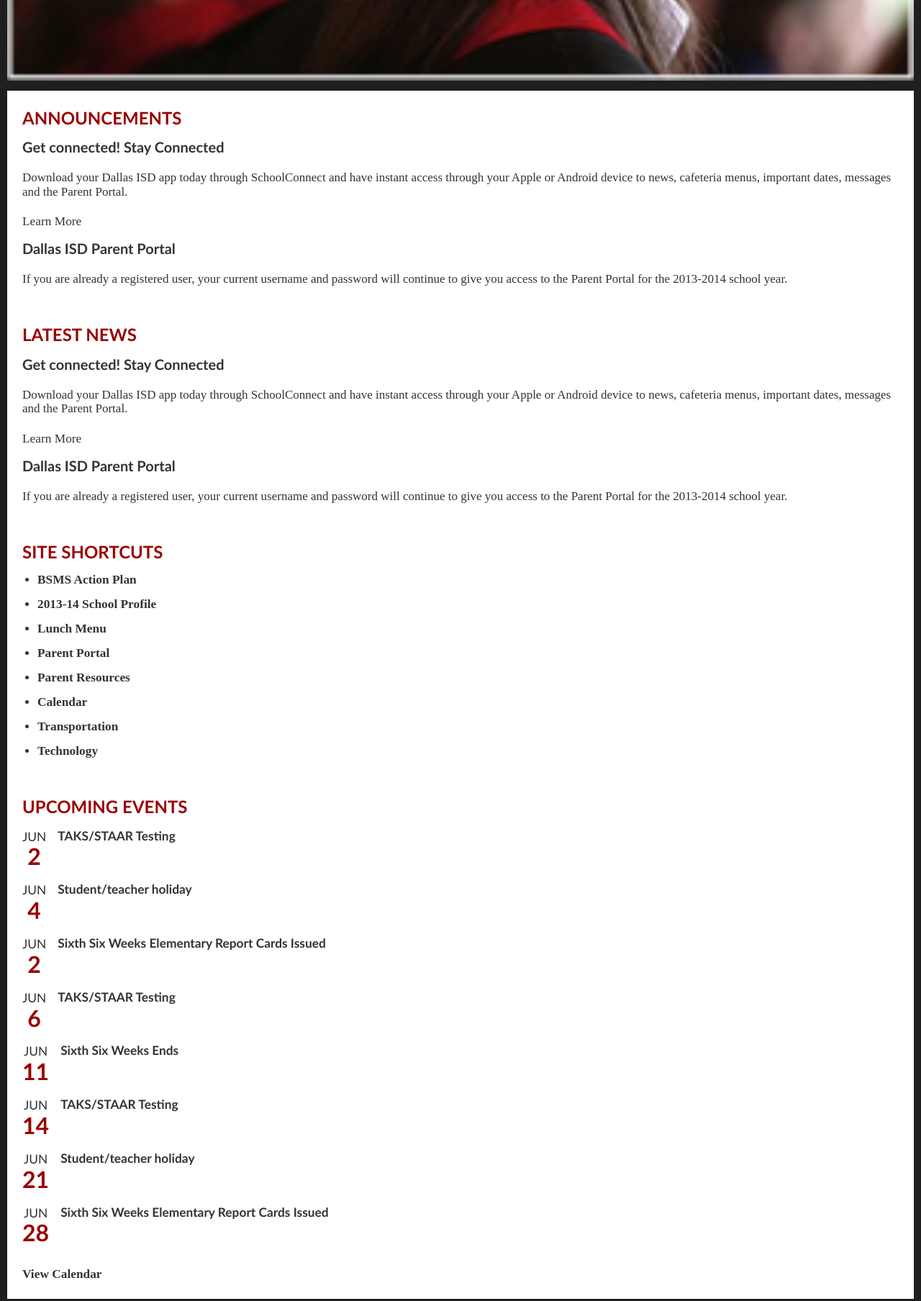
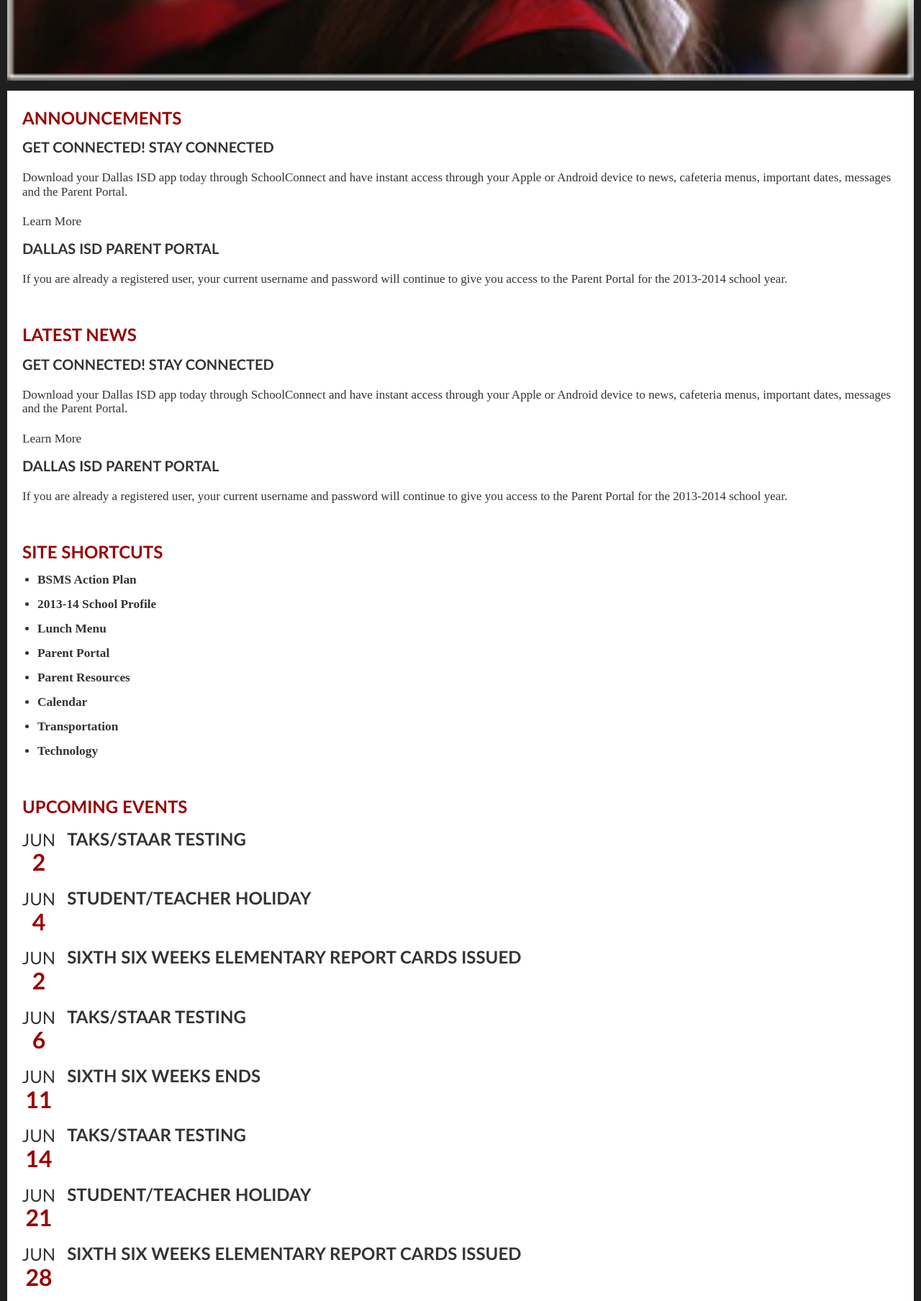
Before and after one commit to MarkCMcConnell/blackboard, a website: page index.html in a window 1280 px wide. Shown: the part 900-2708 px from the top of the page at 72% size. Drawn offline with Linux system fonts and the light colour scheme.

Commit message:
Refactor html

```diff
--- a/assets/styles/base/base.css
+++ b/assets/styles/base/base.css
@@ -13,21 +13,30 @@ body {
 
 h1,
 h2,
-h3 {
+h3,
+h4 {
   color: #990000;
   font-family: "Trebuchet MS", 'Lucida Sans Unicode', 'Lucida Grande', 'Lucida Sans', Arial, sans-serif;
-  font-size: 2rem;
+  font-size: 2.5rem;
   font-weight: 900;
+  text-transform: uppercase;
   margin: 0;
 }
 
-h2,
+h2 {
+  font-size: 2rem;
+}
+
+h3,
+h4 {
+  color: #333;
+}
+
 h3 {
-  color: #333;
   font-size: 1.5rem;
 }
 
-h3 {
+h4 {
   font-size: 1.08333rem;
 }
 
--- a/assets/styles/modules/header.css
+++ b/assets/styles/modules/header.css
@@ -19,6 +19,7 @@
   font-weight: 400;
 }
 
+/* Tablet size */
 @media only screen and (min-width: 640px) {
   .school {
     display: inline-block;
--- a/index.html
+++ b/index.html
@@ -10,7 +10,7 @@
   <body>
 
     <!-- School name and logo -->
-    <header class="container container--no-m-top school">
+    <header class="container container--no-m-top school" role="banner">
       <figure class="school__mascot">
         <img  src="./assets/images/mascot.png" alt="Hillcrest High School mascot" />
       </figure>
@@ -80,20 +80,17 @@
           alt="Graduating student"
         />
       </figure>
-    <section class="information">
-
+    <main class="information" role="main">
       <!-- Announcements -->
       <article class="content-container">
-        <header>
-          <h1 class="info__title">ANNOUNCEMENTS</h1>
-        </header>
-        <h2 class="info__subtitle">Get connected! Stay Connected</h2>
+        <h2 class="info__title">ANNOUNCEMENTS</h2>
+        <h3 class="info__subtitle">Get connected! Stay Connected</h3>
         <p class="info__text">
           Download your Dallas ISD app today through SchoolConnect and have instant access through your
           Apple or Android device to news, cafeteria menus, important dates, messages and the Parent Portal.
         </p>
         <a href=# class="info__link">Learn More</a>
-        <h2 class="info__subtitle">Dallas ISD Parent Portal</h2>
+        <h3 class="info__subtitle">Dallas ISD Parent Portal</h3>
         <p class="info__text">
           If you are already a registered user, your current username and password will continue
           to give you access to the Parent Portal for the 2013-2014 school year.
@@ -102,29 +99,27 @@
 
       <!-- Latest News section -->
       <article class="content-container">
-        <header>
-          <h1 class="info__title info__title--padding-top">LATEST NEWS</h1>
-        </header>
-        <h2 class="info__subtitle">Get connected! Stay Connected</h2>
+        <h2 class="info__title info__title--padding-top">LATEST NEWS</h2>
+        <h3 class="info__subtitle">Get connected! Stay Connected</h3>
         <p class="info__text">
           Download your Dallas ISD app today through SchoolConnect and have instant access through your
           Apple or Android device to news, cafeteria menus, important dates, messages and the Parent Portal.
         </p>
         <a href=# class="info__link">Learn More</a>
-        <h2 class="info__subtitle">Dallas ISD Parent Portal</h2>
+        <h3 class="info__subtitle">Dallas ISD Parent Portal</h3>
         <p class="info__text">
           If you are already a registered user, your current username and password will continue
           to give you access to the Parent Portal for the 2013-2014 school year.
         </p>
       </article>
-    </section>
+    </main>
 
     <!-- Sidebar -->
     <aside>
 
       <!-- Shortcut links -->
       <nav class="content-container shortcuts">
-        <h1 class="info__title info__title--padding-top info__title--padding-bottom">SITE SHORTCUTS</h1>
+        <h2 class="info__title info__title--padding-top info__title--padding-bottom">SITE SHORTCUTS</h2>
         <ul class="shortcuts__list">
           <li class="shortcuts__item">
             <a href=# class="shortcuts__link">BSMS Action Plan</a>
@@ -155,13 +150,15 @@
 
       <!-- Calendar events -->
       <section class="content-container events">
-        <h1 class="info__title info__title--padding-top">UPCOMING EVENTS</h1>
+        <h2 class="info__title info__title--padding-top">UPCOMING EVENTS</h2>
         <div class="events__event">
           <div class="events__date">
             <h3 class="events__month">JUN</h3>
+            <!-- TODO: Change to span tag -->
             <h1 class="events__number">2</h1>
           </div>
           <div class="events__text">
+            <!-- TODO: Change to p tag -->
             <h3>TAKS/STAAR Testing</h3>
           </div>
         </div>
@@ -248,6 +245,7 @@
     <!-- Second footer with social media links -->
     <footer class="social">
       <h2 class="social__title">STAY CONNECTED WITH DALLAS ISD</h2>
+      <!-- TODO: Convert back to a list? -->
       <div class="social__items">
         <a class="social__link" href="#">
           <img class="social__icon" src="./assets/images/svg/facebook.png" alt="Facebook social link" />
```
Also changed, not shown: 2 other files.
